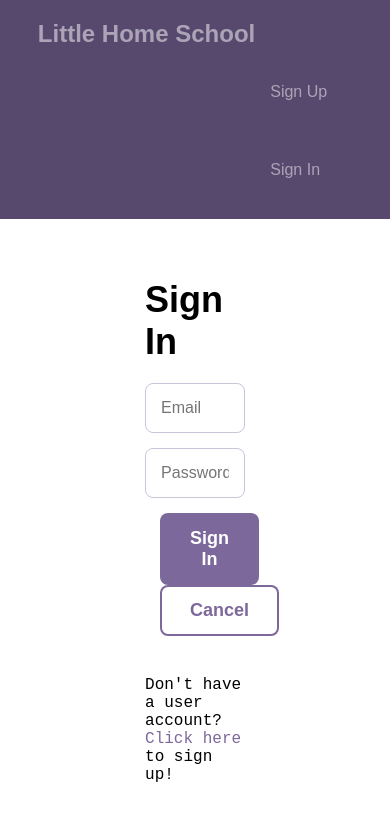
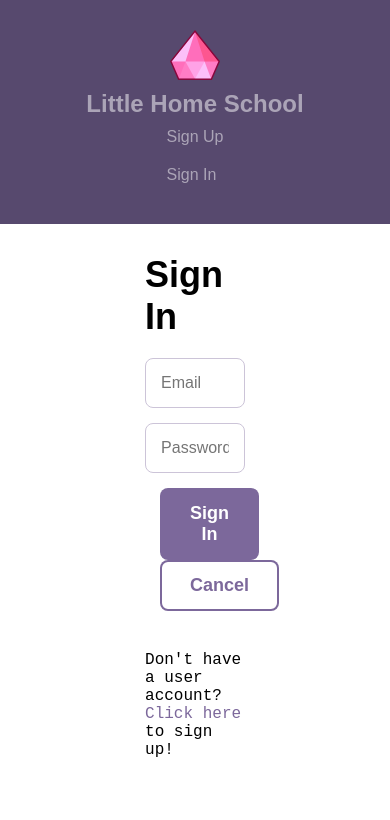
Before and after one commit to Jgobeille/School-Database-App, a React app in the folder client/: page /signin in a window 390 px wide. Shown: the top 820 px of the page. Built offline with nearby package versions, Linux system fonts and the light colour scheme.

Commit message:
made header and courses page responsive to different screen sizes

```diff
--- a/client/src/components/Course.js
+++ b/client/src/components/Course.js
@@ -7,7 +7,7 @@ import { Link } from 'react-router-dom';
  */
 
 const Course = ({ title, url }) => (
-  <div className="grid-33">
+  <div className="grid course-item">
     <Link className="course--module course--link" to={url}>
       <h4 className="course--label">Course</h4>
       <h3 className="course--title">{title}</h3>
--- a/client/src/components/Courses.js
+++ b/client/src/components/Courses.js
@@ -33,9 +33,9 @@ export default class Courses extends Component {
   render() {
     const { courses } = this.state;
     return (
-      <div className="bounds">
+      <div className="container">
         <CourseContainer courses={courses} />
-        <div className="grid-33">
+        <div className=" grid course-item">
           <Link
             className="course--module course--add--module"
             to="/courses/create"
--- a/client/src/components/Header.js
+++ b/client/src/components/Header.js
@@ -22,6 +22,12 @@ export default class Header extends PureComponent {
       <div className="header">
         <div className="header-container">
           <h1 className="header--logo">
+            <img
+              className="diamond-logo"
+              alt="pink diamond logo"
+              src="./images/diamond.png"
+              href="/"
+            />
             <Link to="/">Little Home School</Link>
           </h1>
           <nav>
--- a/client/src/styles/global.css
+++ b/client/src/styles/global.css
@@ -217,7 +217,8 @@ body {
   font-size: 24px;
   padding: 0 15px;
   margin: 0;
-  display: inline-block;
+  display: flex;
+  align-items: flex-end;
 }
 /* line 23, ../sass/global.sass */
 .header--logo a {
@@ -240,7 +241,8 @@ body {
 }
 /* line 34, ../sass/global.sass */
 .header nav {
-  margin-top: 3px;
+  display: flex;
+  flex-direction: row;
 }
 /* line 37, ../sass/global.sass */
 .header nav a {
@@ -305,8 +307,7 @@ p {
 }
 
 /* line 74, ../sass/global.sass */
-.grid, .grid-25, .grid-33, .grid-66, .grid-100 {
-  float: left;
+.grid, .grid-25, .grid-50, .grid-33, .grid-66, .grid-100 {
   padding: 0 15px;
   box-sizing: border-box;
 }
@@ -755,14 +756,33 @@ input:focus {
 
 /* Custom changes */
 
+.container {
+  display: flex;
+  max-width: 1250px;
+  flex-wrap: wrap;
+  justify-content: flex-start;
+  margin: 0 auto;
+
+}
+
 .header-container {
   display: flex;
   justify-content: space-between;
+  align-items: flex-end;
   flex-wrap: wrap;
   max-width: 1250px;
   margin: 0 auto;
 }
 
+.diamond-logo {
+  height: 50px;
+  width: 50px;
+  margin: 0 10px 0 0;
+}
+
+.course-item{
+  width: 33.3%;
+}
 
 /* Media Queries */
 /* Portrait and Landscape */
@@ -772,15 +792,51 @@ input:focus {
   .header-container {
     justify-content: center;
     flex-wrap: wrap;
+    flex-direction: column;
+    align-items: center;
+  }
+
+  .header--logo {
+    margin-top: 10px;
+    display: flex;
+    align-items: flex-end;
+    flex-direction: column;
   }
 
   .header nav, .header nav a, .header nav span {
-    margin-right: 20px;
-    margin-left: 0;
     margin-bottom: 10px;
-    display: block;
+    display: flex;
+    flex-direction: column;
+
   }
+  .signin, .signup {
+    margin-top: 10px;
+  }
+
+.diamond-logo{
+  align-self: center;
+  margin: 0 0 10px 0;
+}
+
+.course-item {
+  width: 50%
+}
+
 
 
 
 }
+
+@media only screen and (max-width: 500px) {
+  .course-item {
+    width: 100%;
+    margin: 0 auto;
+
+  }
+
+  .course--label, .course--title {
+    text-align: center;
+  }
+
+
+}
```
Also changed, not shown: client/src/components/CourseDetail.js (added, +146 -0 lines), client/src/components/UnhandledError.js (added, +10 -0 lines), client/public/images/diamond.png (added).
